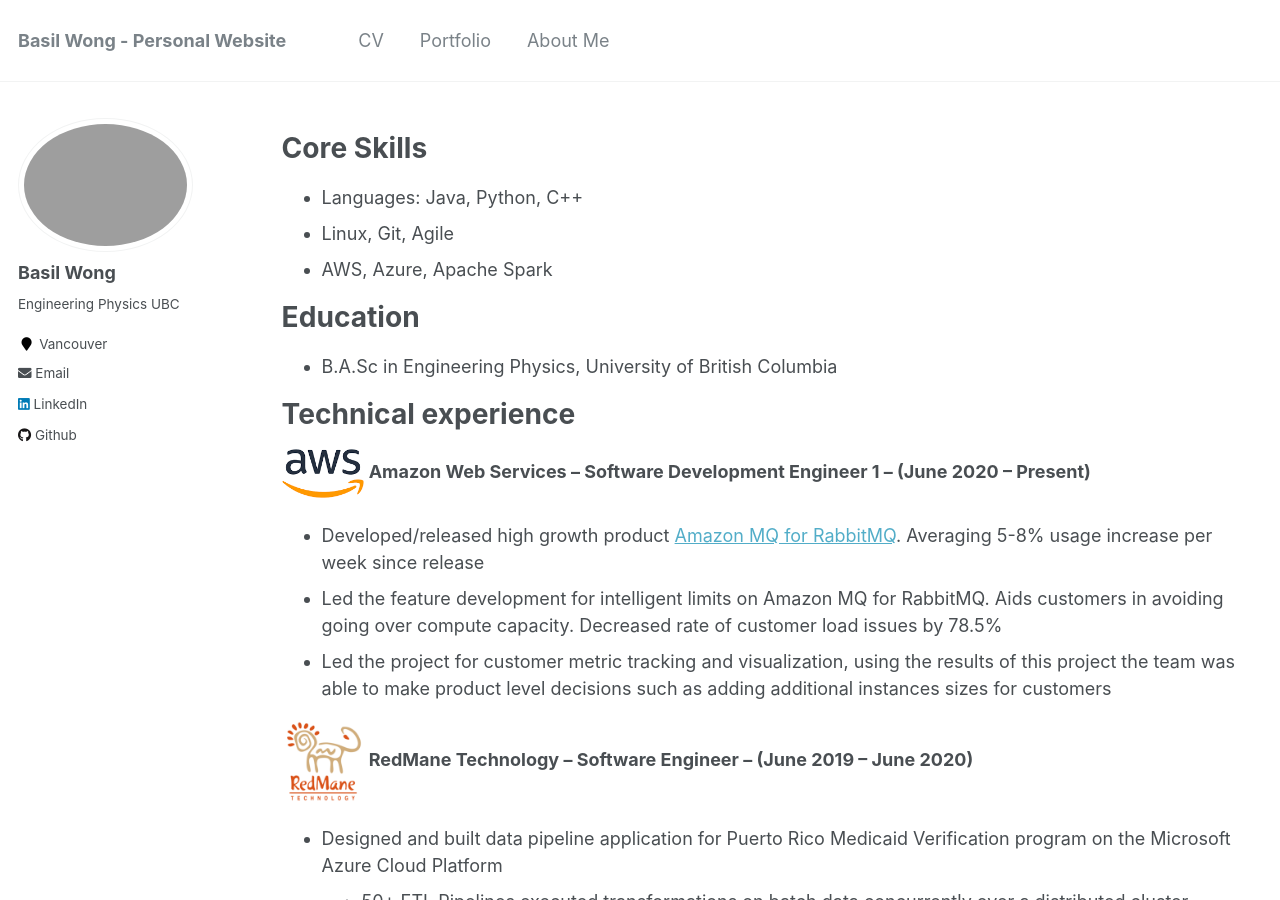
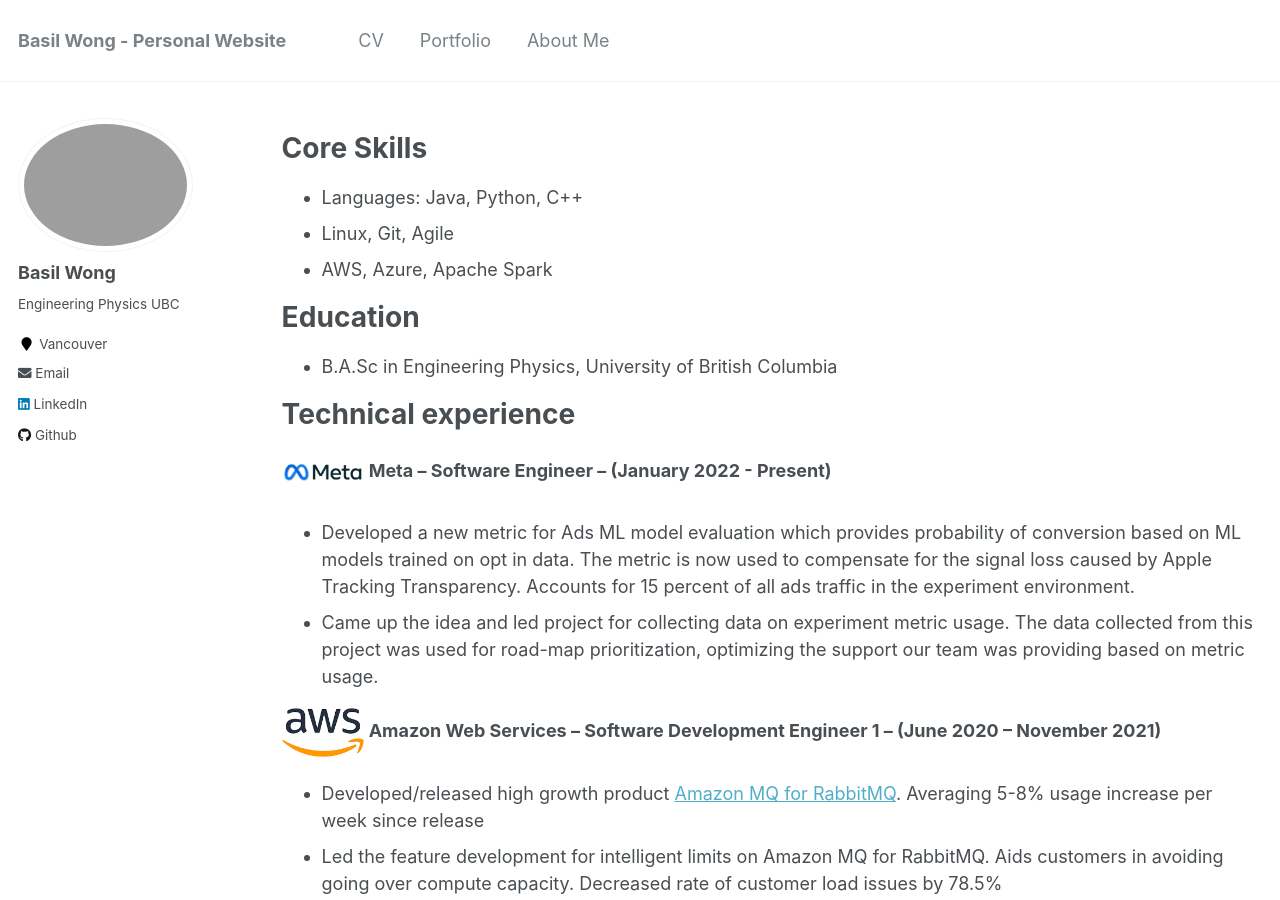
Before and after one commit to basilwong/basilwong.github.io, a Jekyll site: the page built from _pages/cv.md, in a window 1280 px wide and 900 px high. Built offline with Jekyll 4.4.1, drawn with Linux system fonts in a browser that asks for light colours.

Commit message:
Update for meta

```diff
--- a/_pages/cv.md
+++ b/_pages/cv.md
@@ -22,8 +22,13 @@
 
 Technical experience
 ======
+<a href="https://www.meta.com"><img src="https://basilwong.github.io/files/logos/meta_logo.png" width="82" height="86" title="Meta Logo" alt="f"></a>
+**Meta – Software Engineer – (January 2022 - Present)**
+  * Developed a new metric for Ads ML model evaluation which provides probability of conversion based on ML models trained on opt in data. The metric is now used to compensate for the signal loss caused by Apple Tracking Transparency. Accounts for 15 percent of all ads traffic in the experiment environment.
+  * Came up the idea and led project for collecting data on experiment metric usage. The data collected from this project was used for road-map prioritization, optimizing the support our team was providing based on metric usage.
+
 <a href="https://aws.amazon.com/"><img src="https://basilwong.github.io/files/logos/aws_logo.png" width="82" height="86" title="AWS Logo" alt="f"></a>
-**Amazon Web Services – Software Development Engineer 1 – (June 2020 – Present)**
+**Amazon Web Services – Software Development Engineer 1 – (June 2020 – November 2021)**
   * Developed/released high growth product [Amazon MQ for RabbitMQ](https://aws.amazon.com/about-aws/whats-new/2020/11/announcing-amazon-mq-rabbitmq/). Averaging 5-8% usage increase per week since release
   * Led the feature development for intelligent limits on Amazon MQ for RabbitMQ. Aids customers in avoiding going over compute capacity. Decreased rate of customer load issues by 78.5%
   * Led the project for customer metric tracking and visualization, using the results of this project the team was able to make product level decisions such as adding additional instances sizes for customers
```
Also changed, not shown: files/logos/meta_logo.png (added), 2 other files.
